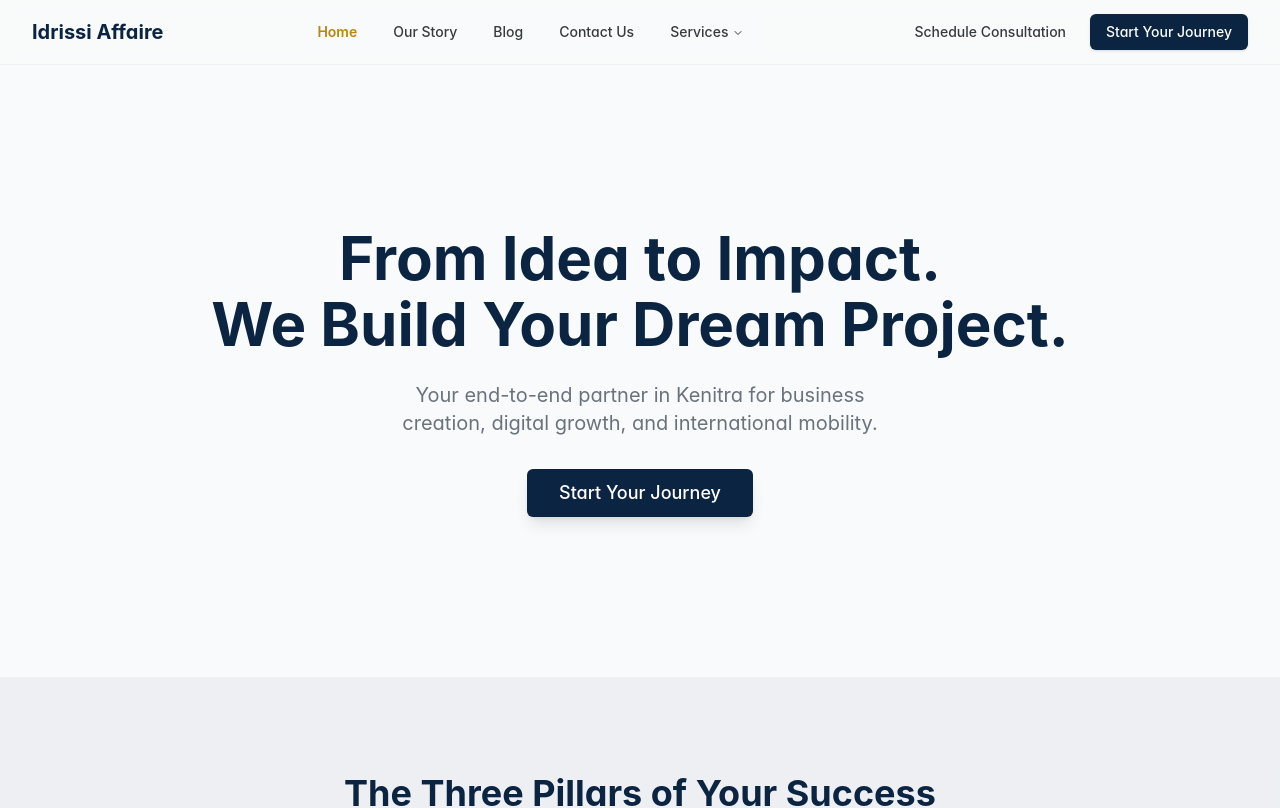
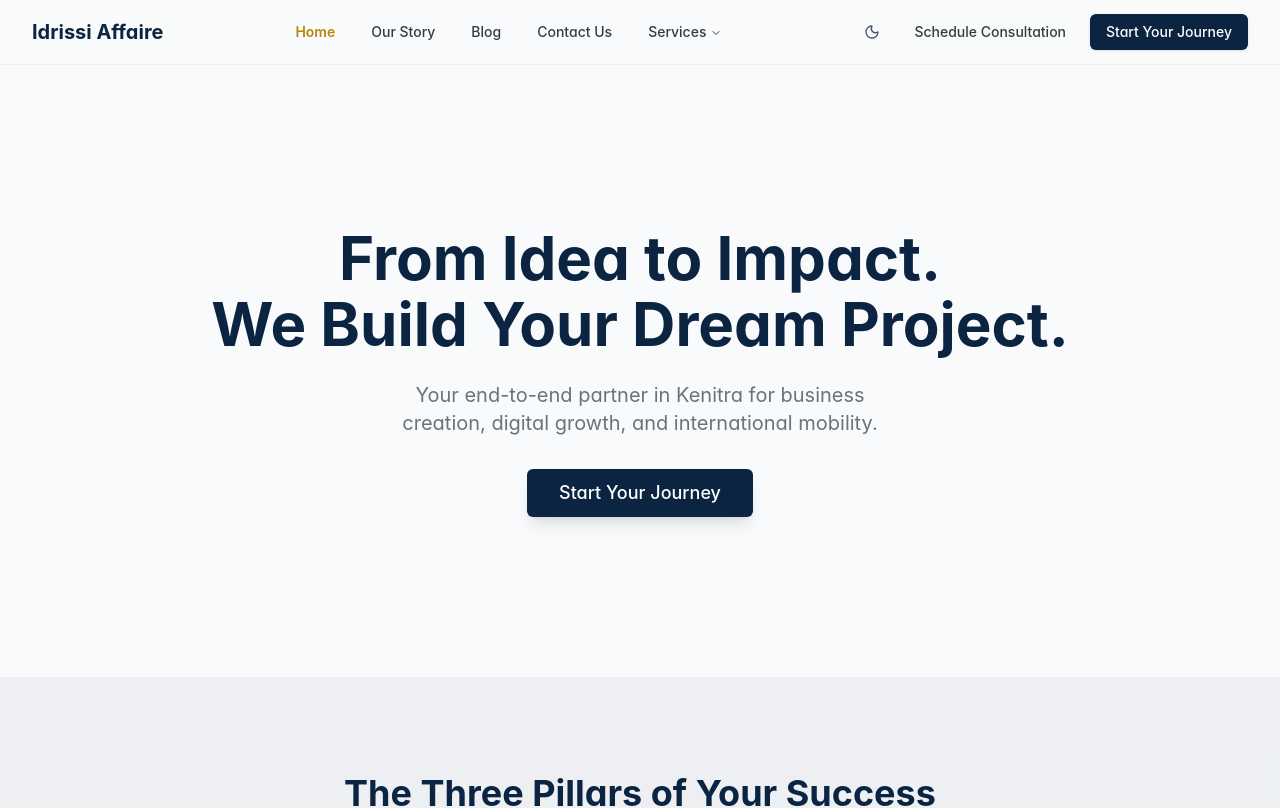
Before and after one commit to anasafanif/idrissi-affaire, a React (Vite) app: page / in a window 1280 px wide. Shown: the top 808 px of the page. Built offline with nearby package versions, Linux system fonts and the light colour scheme.

Commit message:
Dark mode: Update ThemeToggle component with size prop and animations; adjust CSS variables for improved theming

```diff
--- a/src/components/ThemeToggle.tsx
+++ b/src/components/ThemeToggle.tsx
@@ -1,21 +1,37 @@
 import { Button } from '@/components/ui/button';
 import { useTheme } from '@/hooks/use-theme';
+import { Sun, Moon } from 'lucide-react';
+import { motion } from 'framer-motion';
 
 interface ThemeToggleProps {
   className?: string;
+  size?: 'sm' | 'default' | 'lg';
 }
 
-export function ThemeToggle({ className = "absolute top-4 right-4" }: ThemeToggleProps) {
+export function ThemeToggle({ className = "", size = 'default' }: ThemeToggleProps) {
   const { isDark, toggleTheme } = useTheme();
+
+  const iconSize = size === 'sm' ? 'h-4 w-4' : size === 'lg' ? 'h-6 w-6' : 'h-5 w-5';
 
   return (
     <Button
       onClick={toggleTheme}
       variant="ghost"
       size="icon"
-      className={`${className} text-2xl hover:scale-110 hover:rotate-12 transition-all duration-200 active:scale-90 z-50`}
+      className={`${className} hover:bg-accent transition-colors duration-200`}
+      aria-label={isDark ? 'Switch to light mode' : 'Switch to dark mode'}
     >
-      {isDark ? '☀️' : '🌙'}
+      <motion.div
+        initial={false}
+        animate={{ rotate: isDark ? 180 : 0 }}
+        transition={{ duration: 0.3, ease: "easeInOut" }}
+      >
+        {isDark ? (
+          <Sun className={`${iconSize} text-yellow-500`} />
+        ) : (
+          <Moon className={`${iconSize} text-slate-600 dark:text-slate-300`} />
+        )}
+      </motion.div>
     </Button>
   );
 }
--- a/src/components/layout/Header.tsx
+++ b/src/components/layout/Header.tsx
@@ -12,6 +12,7 @@ import {
   NavigationMenuTrigger,
   navigationMenuTriggerStyle,
 } from '@/components/ui/navigation-menu';
+import { ThemeToggle } from '@/components/ThemeToggle';
 import { cn } from '@/lib/utils';
 const services: { title: string; href: string; description: string, icon: React.ElementType }[] = [
   {
@@ -82,6 +83,7 @@ export function Header() {
             </NavigationMenuList>
           </NavigationMenu>
           <div className="hidden md:flex items-center space-x-2">
+            <ThemeToggle />
             <Button asChild variant="ghost">
                 <Link to="/contact">Schedule Consultation</Link>
             </Button>
@@ -103,10 +105,13 @@ export function Header() {
                     <Link to="/" className="flex items-center gap-2" onClick={() => setMobileMenuOpen(false)}>
                         <span className="font-display text-xl font-bold text-idrissi-blue">Idrissi Affaire</span>
                     </Link>
-                    <Button variant="ghost" size="icon" onClick={() => setMobileMenuOpen(false)}>
-                        <X className="h-6 w-6" />
-                        <span className="sr-only">Close menu</span>
-                    </Button>
+                    <div className="flex items-center gap-2">
+                        <ThemeToggle />
+                        <Button variant="ghost" size="icon" onClick={() => setMobileMenuOpen(false)}>
+                            <X className="h-6 w-6" />
+                            <span className="sr-only">Close menu</span>
+                        </Button>
+                    </div>
                 </div>
                 <nav className="flex flex-col space-y-4 text-lg">
                   <NavLinks className="py-2 border-b" />
--- a/src/index.css
+++ b/src/index.css
@@ -34,25 +34,25 @@
     /* Idrissi Affaire Brand Colors (Dark) */
     --idrissi-blue: 212 71% 85%;
     --idrissi-gold: 43 91% 68%;
-    --idrissi-bg: 210 8% 12%;
+    --idrissi-bg: 210 8% 8%;
     --idrissi-text: 210 17% 95%;
     /* Shadcn/ui Theme (Dark) */
-    --background: 210 8% 12%;
+    --background: 210 8% 8%;
     --foreground: 210 17% 95%;
     --primary: 212 71% 85%;
     --primary-foreground: 212 71% 15%;
-    --secondary: 210 8% 18%;
+    --secondary: 210 8% 15%;
     --secondary-foreground: 210 17% 95%;
-    --accent: 210 8% 22%;
+    --accent: 210 8% 20%;
     --accent-foreground: 210 17% 95%;
-    --muted: 210 8% 25%;
-    --muted-foreground: 210 17% 75%;
-    --border: 210 8% 22%;
-    --input: 210 8% 22%;
+    --muted: 210 8% 18%;
+    --muted-foreground: 210 17% 70%;
+    --border: 210 8% 20%;
+    --input: 210 8% 20%;
     --ring: 212 71% 85%;
-    --card: 210 8% 15%;
+    --card: 210 8% 12%;
     --card-foreground: 210 17% 95%;
-    --popover: 210 8% 12%;
+    --popover: 210 8% 10%;
     --popover-foreground: 210 17% 95%;
     --destructive: 0 62.8% 30.6%;
     --destructive-foreground: 0 0% 98%;
```
